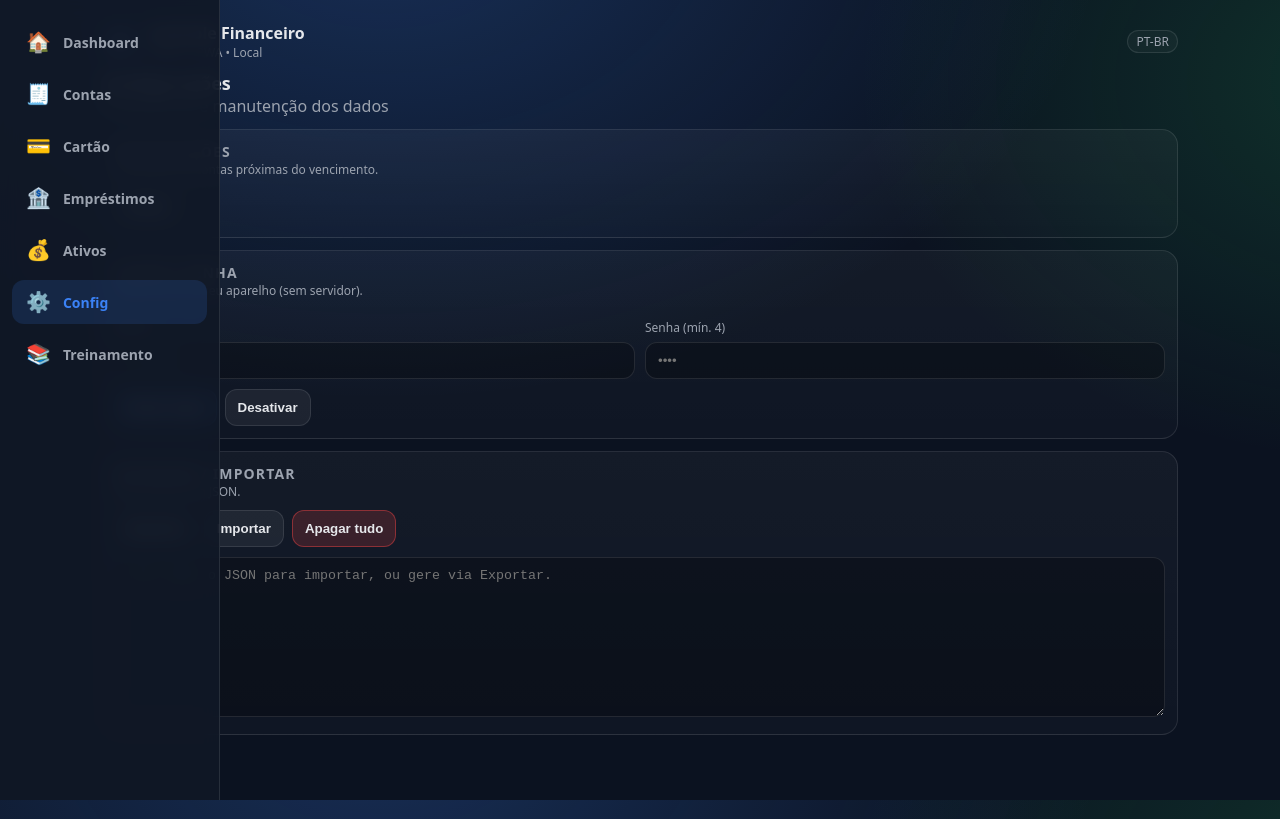
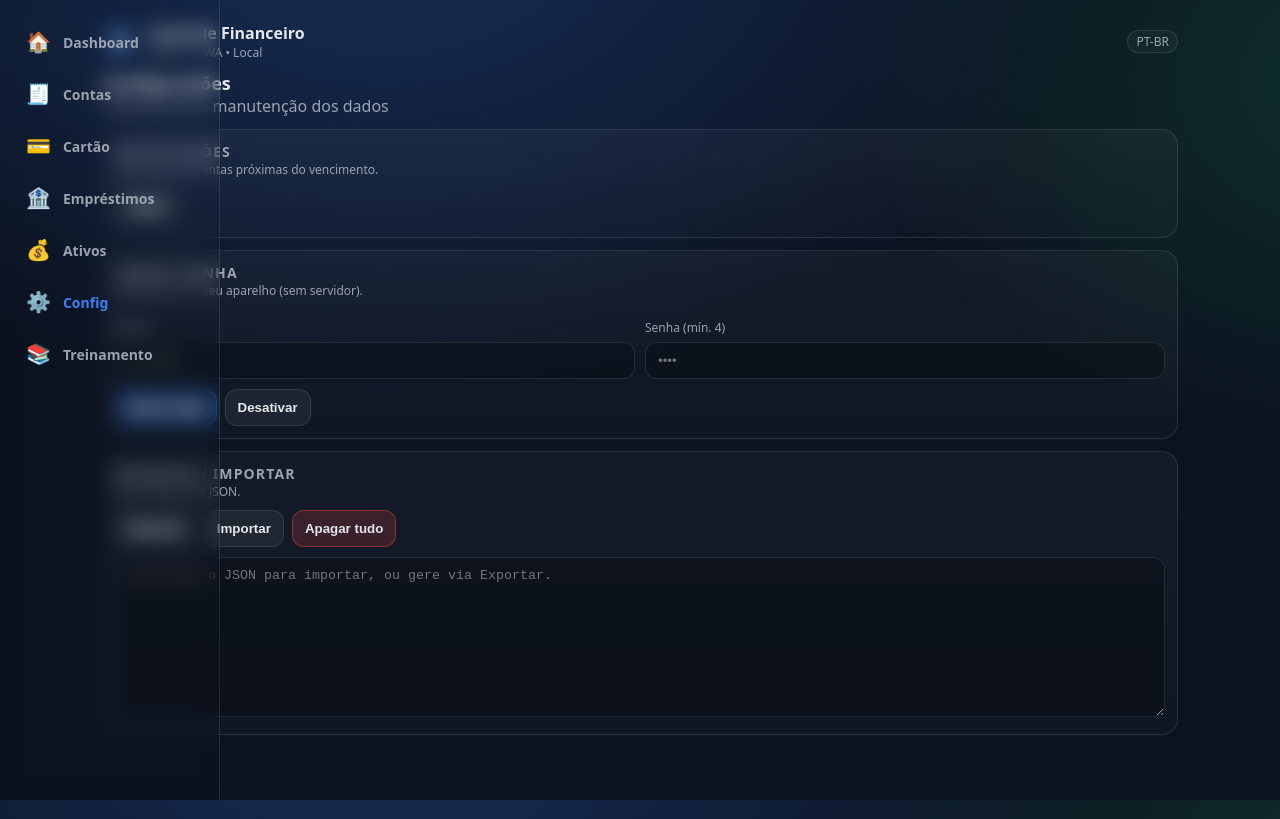
Before and after one commit to Rafaelhso33/app-financas, a React (Vite) app: page /config in a window 1280 px wide. Built offline with nearby package versions, Linux system fonts and the light colour scheme.

Commit message:
Retirar fundo da barra de navegação de contas/cartão/empréstimos

```diff
--- a/src/ui/styles.css
+++ b/src/ui/styles.css
@@ -87,7 +87,7 @@ label{font-size:12px; color:var(--muted); display:block; margin:10px 0 6px;}
 .pill.danger{color:#fecaca; border-color:rgba(239,68,68,.5); background:rgba(239,68,68,.12);}
 .nav{
   position:fixed; left:0; right:0; bottom:0;
-  background:rgba(17,24,39,.92);
+  background:transparent;
   border-top:1px solid var(--border);
   backdrop-filter: blur(10px);
   display:flex; justify-content:flex-start; gap:6px;
@@ -96,8 +96,12 @@ label{font-size:12px; color:var(--muted); display:block; margin:10px 0 6px;}
   -webkit-overflow-scrolling: touch;
 }
 .nav a{ flex:0 0 auto; min-width:96px; }
-.nav a{display:flex; flex-direction:column; align-items:center; gap:6px; font-size:13px; color:var(--muted); min-width:96px; padding:12px 12px; border-radius:16px; touch-action: manipulation;}
-.nav a.active{color:var(--text);}
+.nav a{display:flex; flex-direction:column; align-items:center; gap:6px; font-size:13px; color:var(--muted); min-width:96px; padding:12px 12px; border-radius:16px; touch-action: manipulation;
+  background: transparent;
+}
+.nav a.active{color:var(--text);
+  background: transparent;
+}
 
 .nav a span:first-child{font-size:30px; line-height:1;}
 
@@ -117,6 +121,7 @@ label{font-size:12px; color:var(--muted); display:block; margin:10px 0 6px;}
     overflow-x: visible;
     padding: 20px 12px;
     gap: 8px;
+    background: transparent;
   }
   .nav a {
     min-width: auto;
@@ -127,6 +132,7 @@ label{font-size:12px; color:var(--muted); display:block; margin:10px 0 6px;}
     font-size: 14px;
     border-radius: 12px;
     gap: 12px;
+    background: transparent;
   }
   .nav a span:first-child {
     font-size: 20px;
@@ -137,7 +143,7 @@ label{font-size:12px; color:var(--muted); display:block; margin:10px 0 6px;}
     font-weight: 600;
   }
   .nav a.active {
-    background: rgba(59,130,246,.15);
+    background: transparent;
     color: var(--brand);
   }
 }
```
Also changed, not shown: 1 other file (tests, documents, lock files or other folders).
